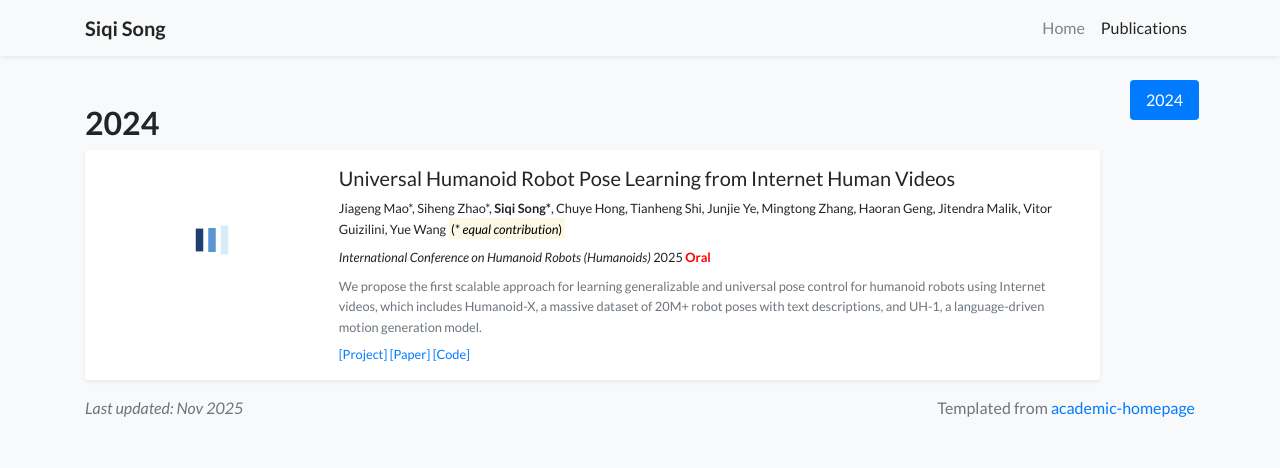
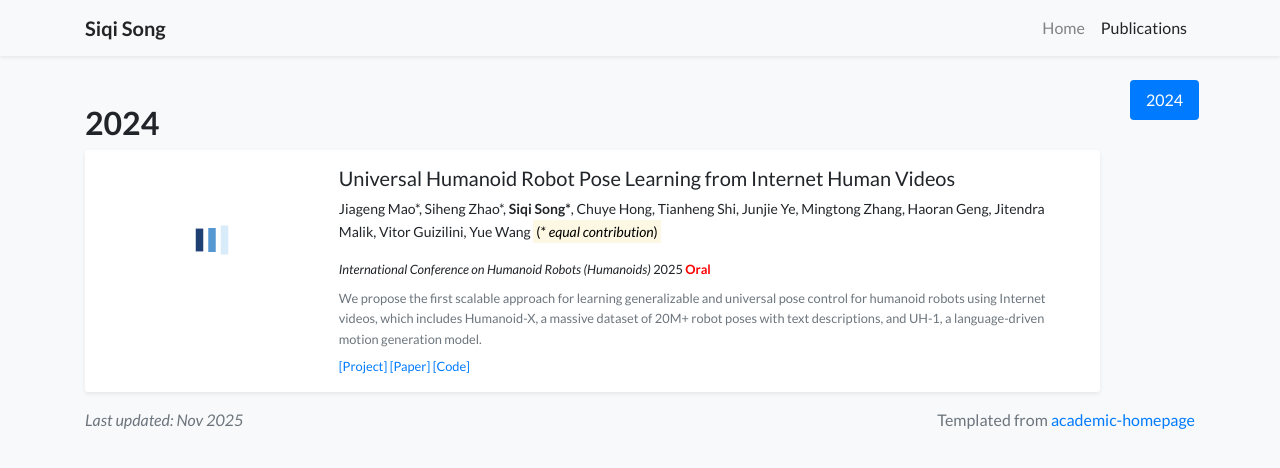
Before and after one commit to song-siqi/song-siqi.github.io, a Jekyll site: the page built from publications.html, in a window 1280 px wide. Shown: the top 468 px of the page. Built offline with Jekyll 4.4.1, drawn with Linux system fonts in a browser that asks for light colours; nearby versions of some CDN libraries; a style sheet for code colours, icons or effects is not loaded.

Commit message:
[update] debug on publication structure

```diff
--- a/_includes/widgets/publication_item.html
+++ b/_includes/widgets/publication_item.html
@@ -15,7 +15,8 @@
         <div class="col-md-8 col-xl-9 p-3 pl-md-0" style="min-height: 200px;">
             <div>
                 <h5 class="mt-0 mb-2 font-weight-normal">{{ item.title }}</h5>
-                <p class="mt-0 mb-2 small" style="line-height: 1.6;">{% include widgets/author_list.html authors=item.authors %}</p>
+                <!-- <p class="mt-0 mb-2 small" style="line-height: 1.6;">{% include widgets/author_list.html authors=item.authors %}</p> -->
+                <p style="font-size: 14px; line-height: 1.6;">{% include widgets/author_list.html authors=item.authors %}</p>
                 <p class="mt-0 mb-2 small" style="line-height: 1.6;">{{item.pub_pre}}<i>{{ item.pub }}</i>{{ item.pub_post }} {{ item.pub_date }} {{ item.pub_last }}</p>
                 <p class="mt-0 mb-2 small text-muted" style="line-height: 1.6;">{{ item.abstract }}</p>
 
```
